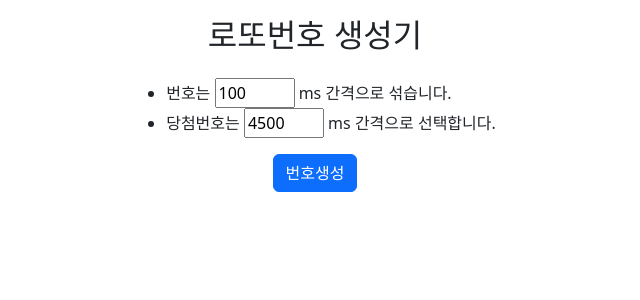
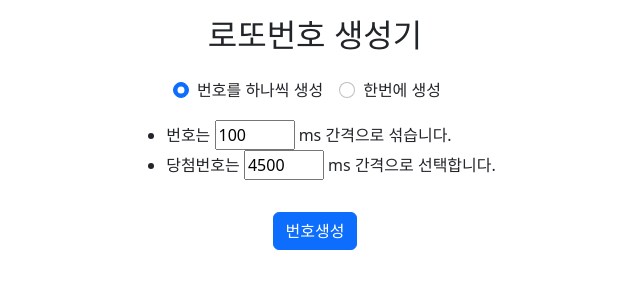
Before and after one commit to true-pine/true-pine.github.io, a Jekyll site: the page development/lotto.html, which Jekyll copies as it is, in a window 1280 px wide. Shown: the top 300 px of the page, without its empty margins (325-965 px from the left). Built offline with Jekyll 4.4.1, drawn with Linux system fonts in a browser that asks for light colours.

Commit message:
Feat: Lotto Generator 기능 추가
- 한번에 번호를 생성하는 기능 추가

```diff
--- a/assets/js/lotto.js
+++ b/assets/js/lotto.js
@@ -6,7 +6,9 @@ const intArray = new Uint8Array(1);
 $(document).ready(function() {
   initNumber();
 
+  // 번호생성 button 클릭
   $('#btn_select').on('click', function() {
+    if($('input:radio[name=generateType]:checked').val() === 'SEQ') {
       if(loopFlag) {
         return;
       }
@@ -34,7 +36,7 @@ $(document).ready(function() {
         arr.splice(index, 1);
 
         $('div.log').last().append(
-        '<span style="margin-right: 10px;">'+ randomNumber +'</span>'
+          '<span class="me-3">'+ randomNumber +'</span>'
         );
 
         if($('span', $('div.log')).length % 6 == 0) {
@@ -53,13 +55,48 @@ $(document).ready(function() {
           loopFlag = false;
         }
       }, selectIntervalNumber);
+    } else {
+      const selectedNumberList = selectNumbersAtOnce();
+      $.each(selectedNumberList, function(idx, obj) {
+        $('div.log').last().append(
+          '<span class="me-3">'+ obj +'</span>'
+        );
+      });
+      $('div.container').append(
+        '<div class="row">'+
+        '<div class="col d-flex justify-content-center log"></div>'+
+        '</div>'
+      );
+    }
   });
 
+  // number 이벤트
   $('#suffleInterval, #selectInterval').on('input', function() {
     $(this).val($(this).val().replace(/[^0-9]/g, ''));
   });
+  $('#suffleInterval, #selectInterval').on('blur', function() {
+    if($(this).val() < $(this).attr('min')) {
+      $(this).val($(this).attr('min'));
+    }
   });
 
+  // radio 이벤트
+  $('input:radio[name=generateType]').on('change', function() {
+    if($(this).val() === 'SEQ') {
+      $('#parameterSeqType').show();
+    } else {
+      $('#parameterSeqType').hide();
+    }
+    $('div.row').each(function() {
+      if(!$(this).hasClass('mt-3')) {
+        $(this).remove();
+      }
+    });
+    $('span.me-3').remove();
+  });
+});
+
+// 배열에 숫자를 1-45로 초기화
 function initNumber() {
   arr = [];
 
@@ -74,6 +111,7 @@ function initNumber() {
   }
 }
 
+// suffleInterval 주기로 suffle() 메서드를 호출
 function startSuffle() {
   var intervalNumber = $('#suffleInterval').val();
   suffleInterval = setTimeout(() => {
@@ -81,7 +119,7 @@ function startSuffle() {
   }, intervalNumber);
 }
 
-// 숫자를 한번 섞음
+// 배열을 한번 섞음
 function suffle() {
   for(let i = 0; i < arr.length; i++) {
     // 배열에 존재하는 값이 나올 때까지 랜덤한 값 선택
@@ -111,6 +149,7 @@ function suffle() {
   }
 }
 
+// 1-45까지의 숫자 중 6개 선택
 function selectNumbersAtOnce() {
   const selectedNumber = [];
   const array = new Uint8Array(1);
@@ -125,5 +164,5 @@ function selectNumbersAtOnce() {
 
   selectedNumber.sort((a, b) => a - b);
 
-  console.log(selectedNumber);
+  return selectedNumber;
 }
--- a/development/lotto.html
+++ b/development/lotto.html
@@ -19,12 +19,24 @@
         <script src="/assets/js/lotto.js"></script>
 
         <div class="container">
-            <div class="row mt-3 mb-3">
+            <div class="row mt-3">
               <div class="col d-flex justify-content-center">
                 <h2>로또번호 생성기</h2>
               </div>
             </div>
-            <div class="row">
+            <div class="row mt-3">
+              <div class="col d-flex justify-content-center">
+                <div class="form-check form-check-inline">
+                  <input type="radio" name="generateType" id="generateTypeSeq" class="form-check-input" value="SEQ" checked>
+                  <label for="generateTypeSeq" class="form-check-label">번호를 하나씩 생성</label>
+                </div>
+                <div class="form-check form-check-inline">
+                  <input type="radio" name="generateType" id="generateTypeOnce" class="form-check-input" value="ONCE">
+                  <label for="generateTypeOnce" class="form-check-label">한번에 생성</label>
+                </div>
+              </div>
+            </div>
+            <div class="row mt-3" id="parameterSeqType">
               <div class="col d-flex justify-content-center">
                 <ul>
                   <li>번호는 <input type="number" id="suffleInterval" value="100" min="100" step="100" style="width: 80px;"> ms 간격으로 섞습니다.</li>
@@ -32,12 +44,12 @@
                 </ul>
               </div>
             </div>
-            <div class="row">
+            <div class="row mt-3">
               <div class="col d-flex justify-content-center">
                 <button class="btn btn-primary" id="btn_select">번호생성</button>
               </div>
             </div>
-            <div class="row">
+            <div class="row mt-3">
               <div class="col d-flex justify-content-center log"></div>
             </div>
           </div>
```
Lines whose indentation alone changed are shown as unchanged.
